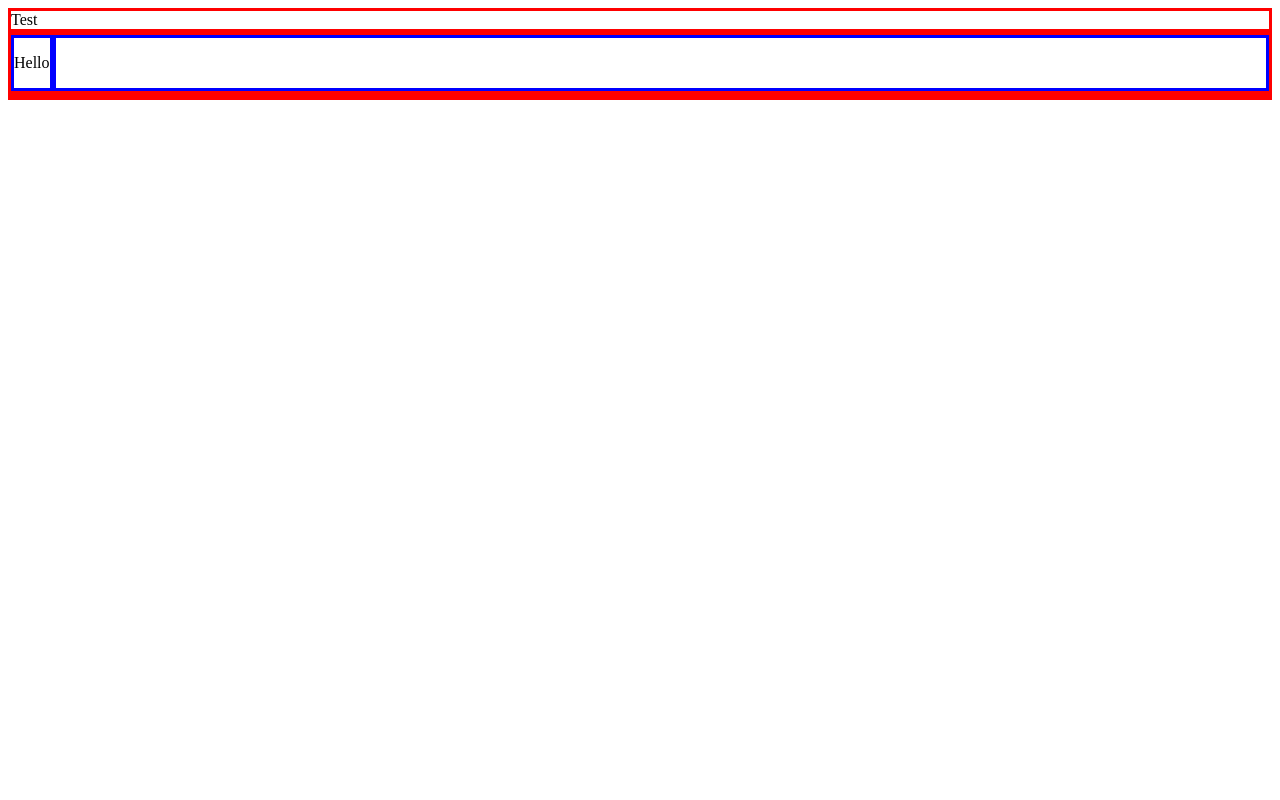
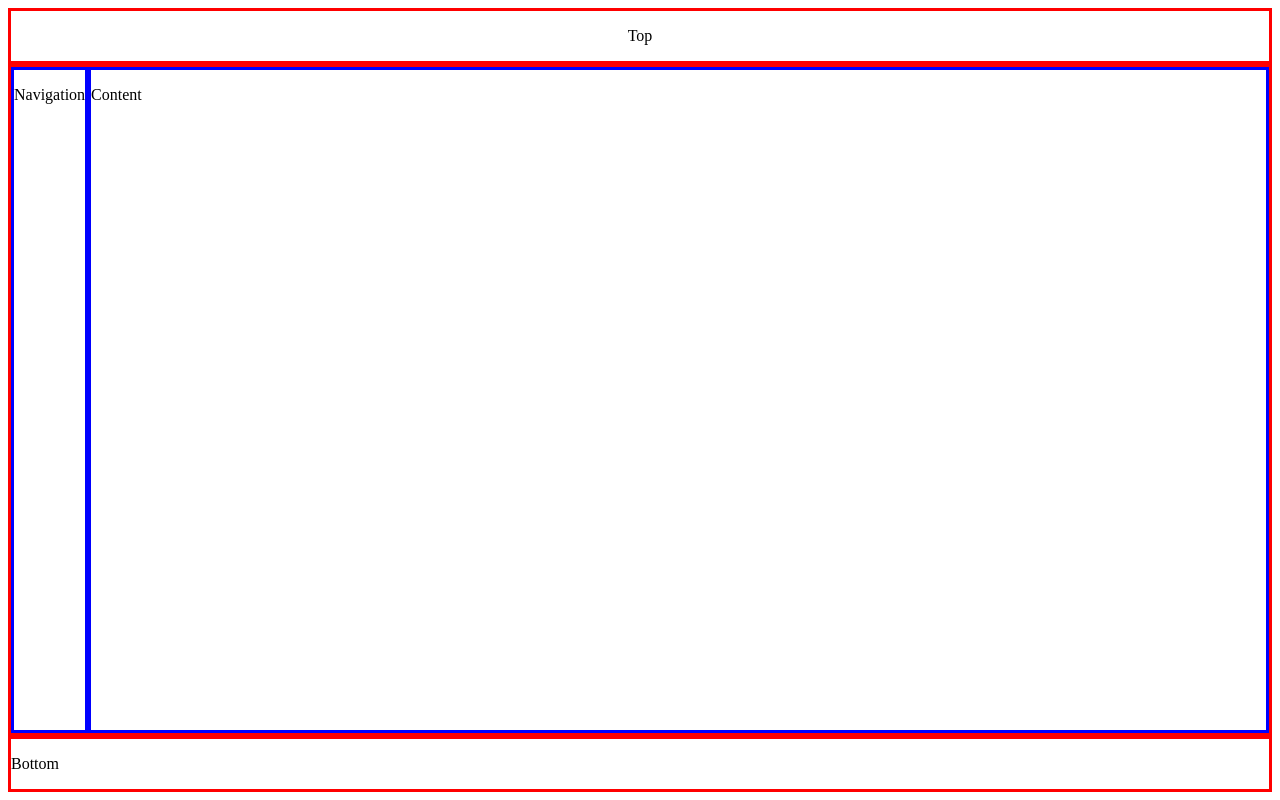
Before and after one commit to goodie314/game-hub, an Angular app: page / in a window 1280 px wide. Built offline with nearby package versions, Linux system fonts and the light colour scheme.

Commit message:
finished styling for main page

```diff
--- a/src/app/app.component.css
+++ b/src/app/app.component.css
@@ -5,13 +5,14 @@
 }
 
 .top {
+  flex: 0 1 auto;
+  justify-content: space-around;
+}
+
+.middle {
   flex: 1 1 auto;
 }
 
-.middle {
-  flex: 10 1 auto;
+.bottom {
+  flex: 0 1 auto;
 }
-
-.bottom {
-  flex: 1 1 auto;
-}
--- a/src/app/app.component.html
+++ b/src/app/app.component.html
@@ -1,12 +1,14 @@
 <div class="container">
   <div class="row top">
-  Test
+    <p style="text-align: center;">Top</p>
   </div>
   <div class="row middle">
-  <div class="col"><p>Hello</p></div>
-  <div class="col" style="flex: 10 1 auto"></div>
+    <div class="col"><p>Navigation</p></div>
+    <div class="col" style="flex: 10 1 auto">
+      <p>Content</p>
+    </div>
   </div>
   <div class="row bottom">
-
+    <p>Bottom</p>
   </div>
 </div>
--- a/src/index.html
+++ b/src/index.html
@@ -9,6 +9,6 @@
   <link rel="icon" type="image/x-icon" href="favicon.ico">
 </head>
 <body>
-  <app-root></app-root>
+  <app-root style="height: 100%;"></app-root>
 </body>
 </html>
```
Lines whose indentation alone changed are shown as unchanged.
